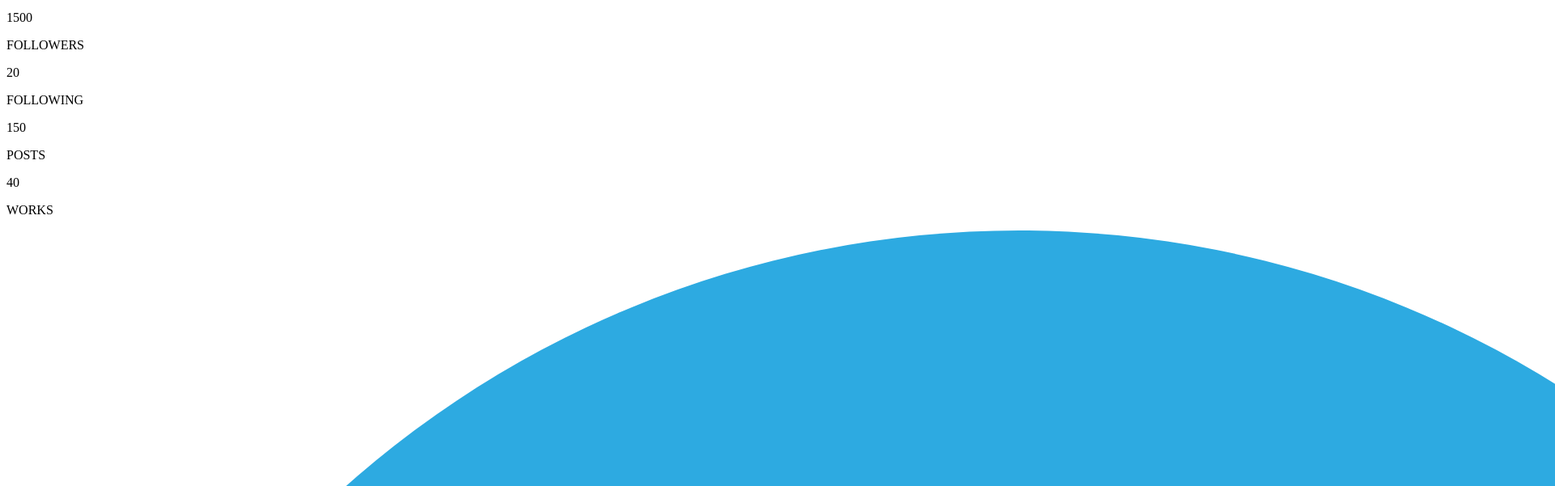
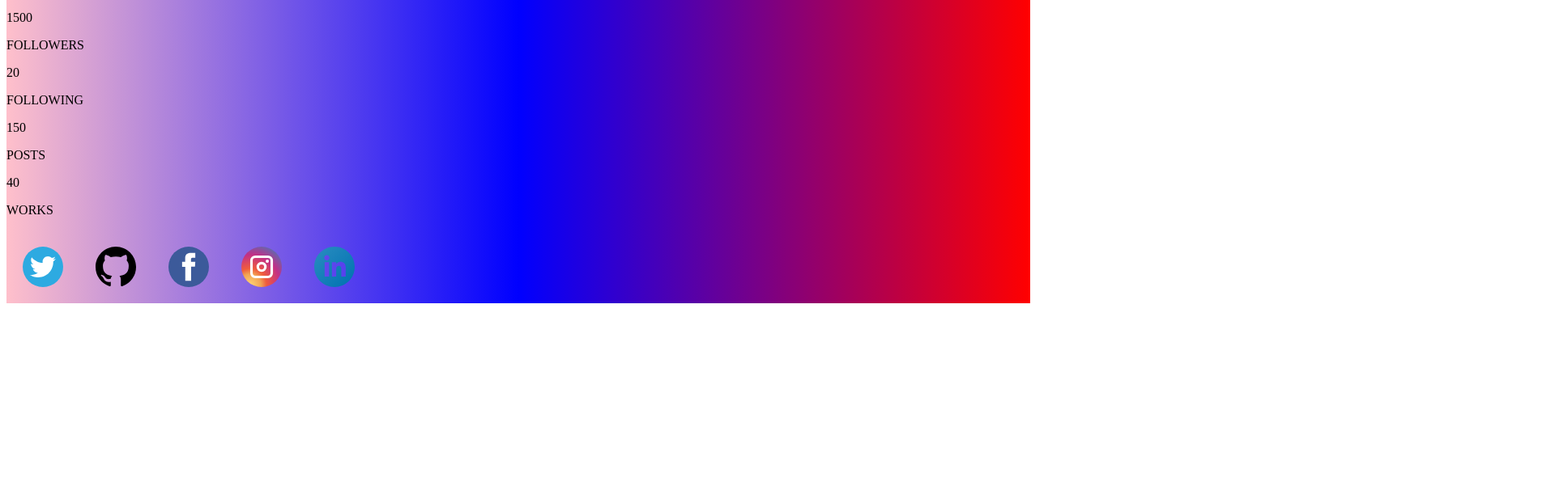
Before and after one commit to Bhuwan-Pradhan/css_battle, a plain HTML site: page task2/index.html in a window 1280 px wide. Shown: the part 1249-1850 px from the top of the page at 81% size, 1920 px wide, since content can reach past the window. After the commit the page ends 1632 px from the top, so only its background shows below. Drawn offline with Linux system fonts and the light colour scheme.

Commit message:
background gradient and logos style

```diff
--- /dev/null
+++ b/task2/index.css
@@ -0,0 +1,18 @@
+* {
+    padding: 0;
+}
+
+.main {
+    background: linear-gradient(90deg, pink, blue, red 100%);
+}
+
+.list-icon {
+    display: flex;
+    flex-direction: row;
+}
+
+.list-icon img {
+    width: 50px;
+    width: 50px;
+    padding: 20px;
+}
--- a/task2/index.html
+++ b/task2/index.html
@@ -5,6 +5,7 @@
     <meta charset="UTF-8">
     <meta name="viewport" content="width=device-width, initial-scale=1.0">
     <title>task2</title>
+    <link rel="stylesheet" href="index.css">
 </head>
 
 <body>
```
